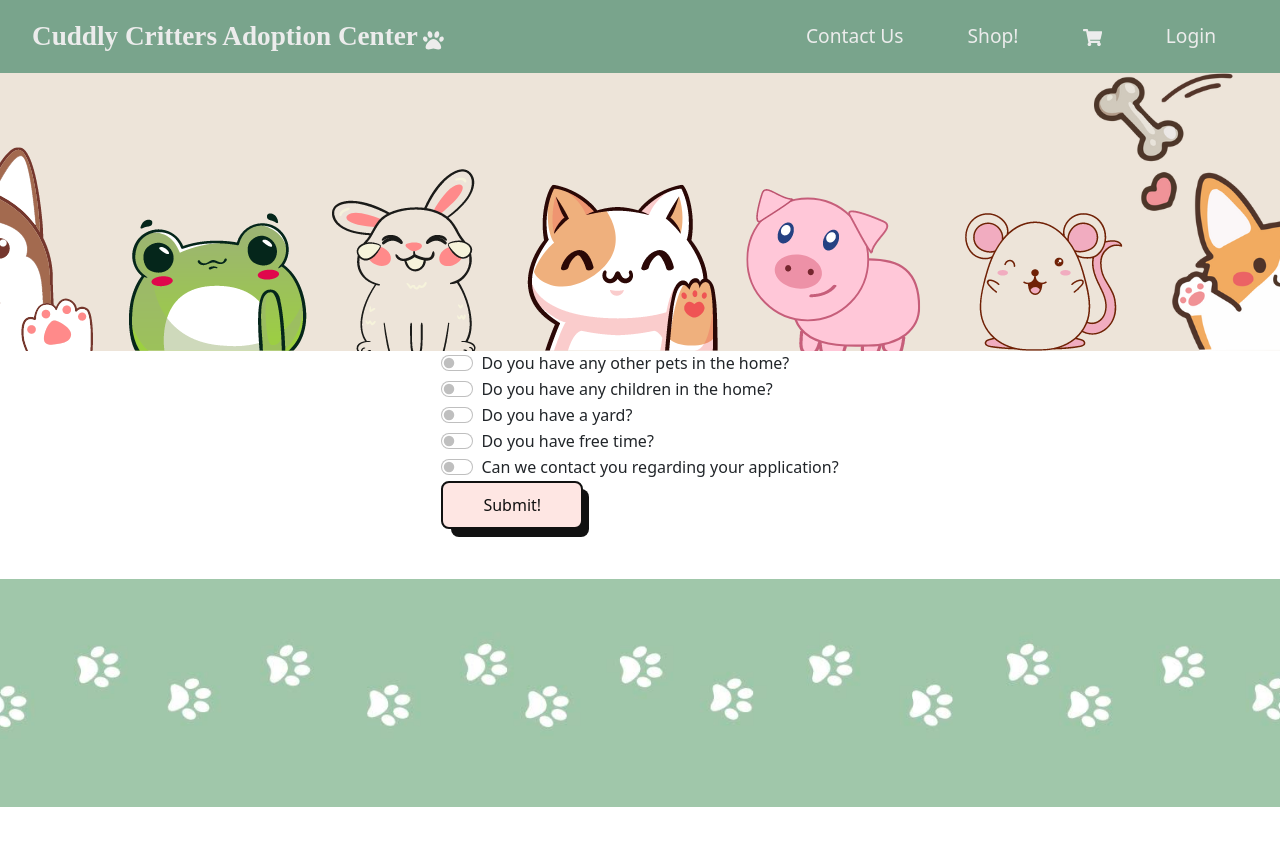
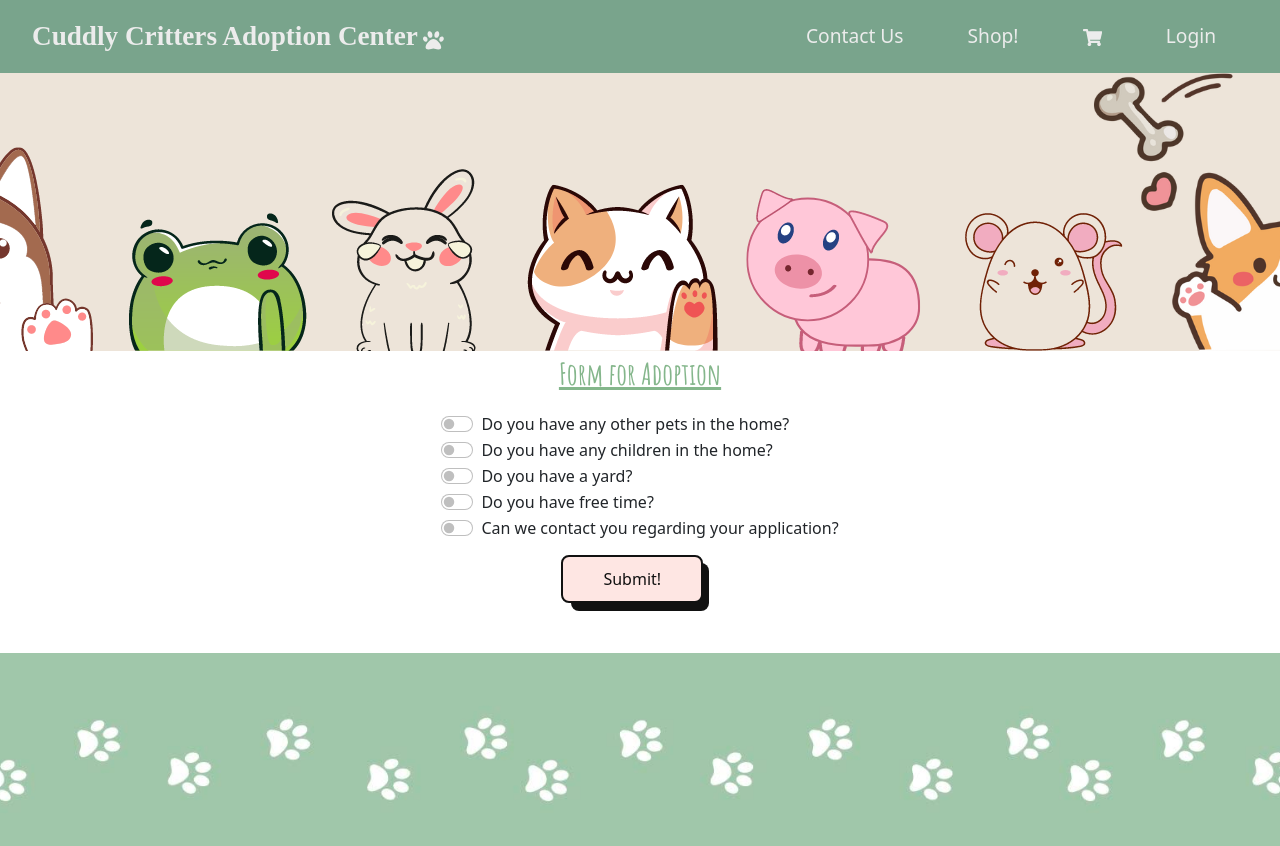
Before and after one commit to jaclynhaggerty/portfoliofrontend, a React (Create React App) app: page /apply/1 in a window 1280 px wide. Shown: the top 846 px of the page. Before the commit the page ends 807 px from the top, so only its background shows below. Built offline with nearby package versions, Linux system fonts and the light colour scheme; no server answers.

Commit message:
form finished

```diff
--- a/src/pages/Application.js
+++ b/src/pages/Application.js
@@ -7,6 +7,7 @@ import CuteButton from '../components/CuteButton';
 import { showMessageWithTimeout } from '../store/appState/thunks';
 import { selectToken } from '../store/user/selectors';
 import styled from 'styled-components';
+import { center, left } from '@cloudinary/url-gen/qualifiers/textAlignment';
 
 export const Application = () => {
     const dispatch = useDispatch();
@@ -64,6 +65,7 @@ export const Application = () => {
 
     return (
         <div>
+          <Title> <p> Form for Adoption </p> </Title>
             <Center>
                 <Form onSubmit={(e) => handleSubmit(e)}>
                     <Form.Check
@@ -102,7 +104,7 @@ export const Application = () => {
                         onChange={(e) => setCanContact(e.target.value === 'false' ? false : true)}
                     />
                     {/* Had to add an empty function so that the cute button doesn't throw an error */}
-                    <CuteButton type="submit" onClick={() => { }}> Submit! </CuteButton>
+                    <CuteButton style={{marginTop: '15px', marginLeft: '120px'}} type="submit" onClick={() => { }}> Submit! </CuteButton>
                 </Form>
             </Center>
         </div>
@@ -114,3 +116,11 @@ align-items: center;
 display: flex;
 justify-content: space-around;
 `
+
+const Title=styled.p`
+text-align: center;
+font-family: 'Amatic SC', cursive;
+font-size: 30px;
+color: #84B68B;
+text-decoration: underline;
+`
```
